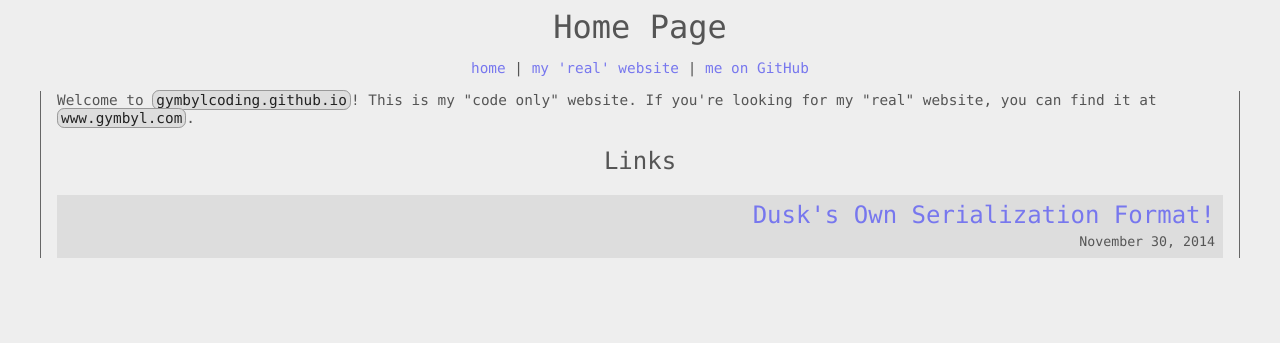
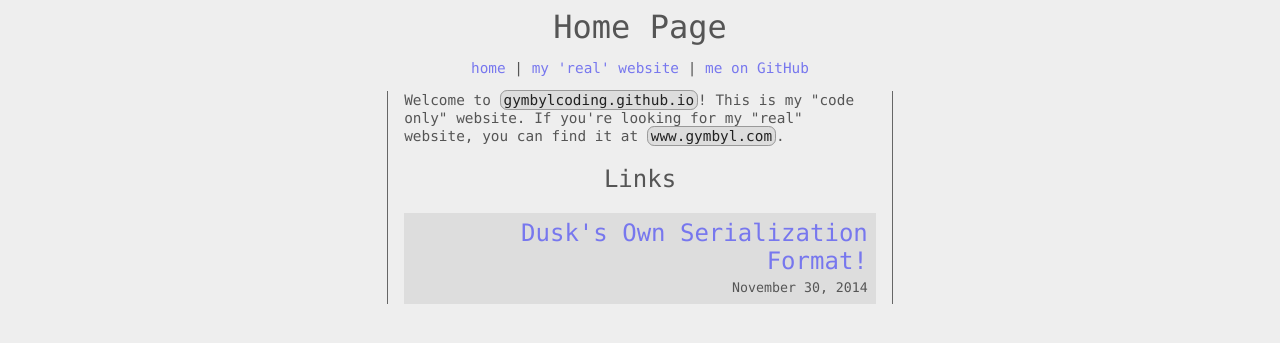
Before and after one commit to GymbylCoding/gymbylcoding.github.io, a PHP site: page / in a window 1280 px wide. Shown: the top 343 px of the page. Run offline with PHP 8.4, Linux system fonts and the light colour scheme.

Commit message:
Margin on main content

```diff
--- a/resources/index.css
+++ b/resources/index.css
@@ -16,8 +16,8 @@ a:hover {
   text-decoration: underline;
 }
 #main-content {
-  margin-left: 2em;
-  margin-right: 2em;
+  margin-left: 30%;
+  margin-right: 30%;
   padding: 0 1em;
   border-left: 1px solid #666;
   border-right: 1px solid #666;
--- a/src/stylus/index.styl
+++ b/src/stylus/index.styl
@@ -17,8 +17,8 @@ a
 		text-decoration underline
 
 #main-content
-	margin-left 2em
-	margin-right 2em
+	margin-left 30%
+	margin-right 30%
 	padding 0 1em
 	border-left 1px solid borderColor
 	border-right 1px solid borderColor
```
